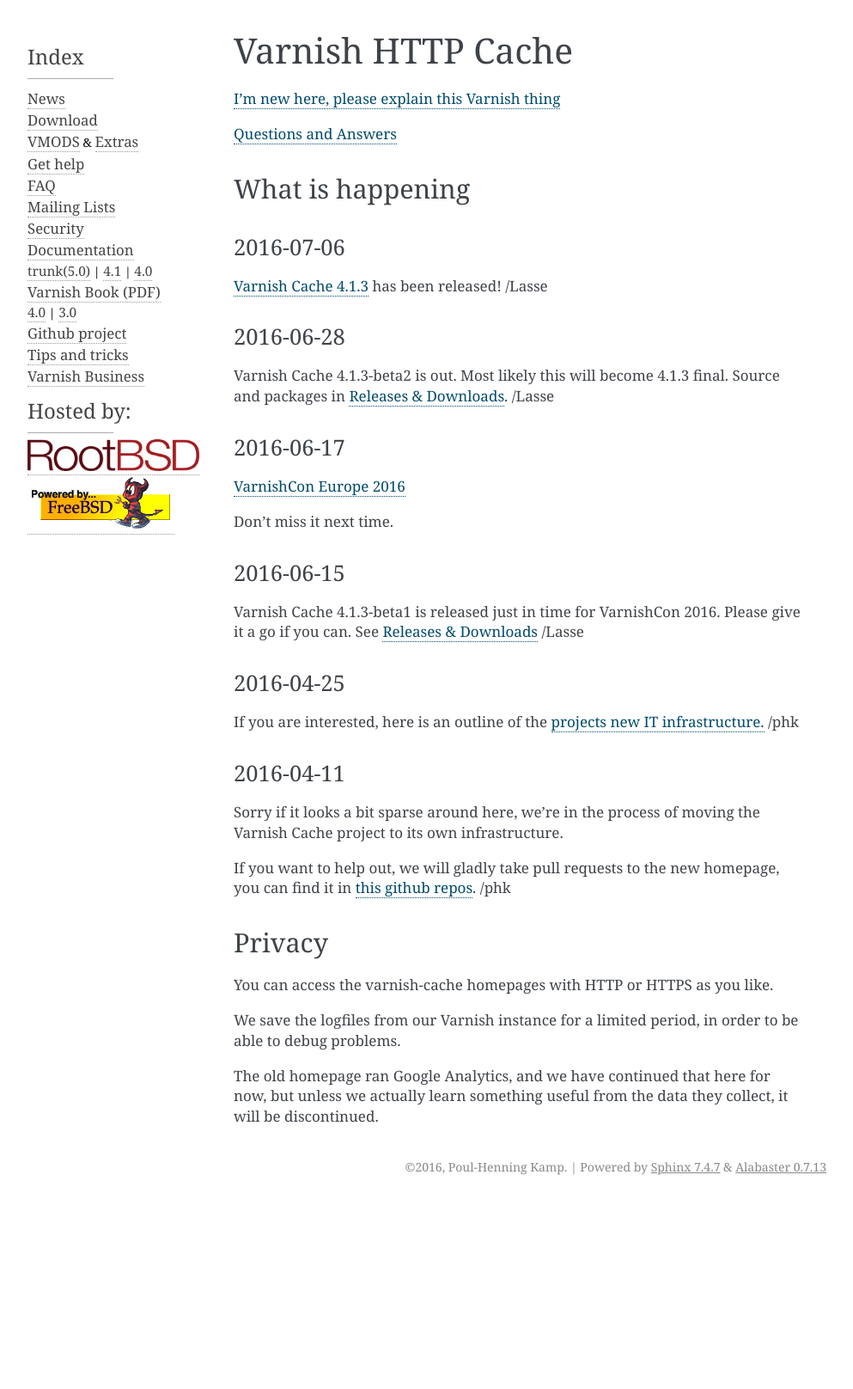
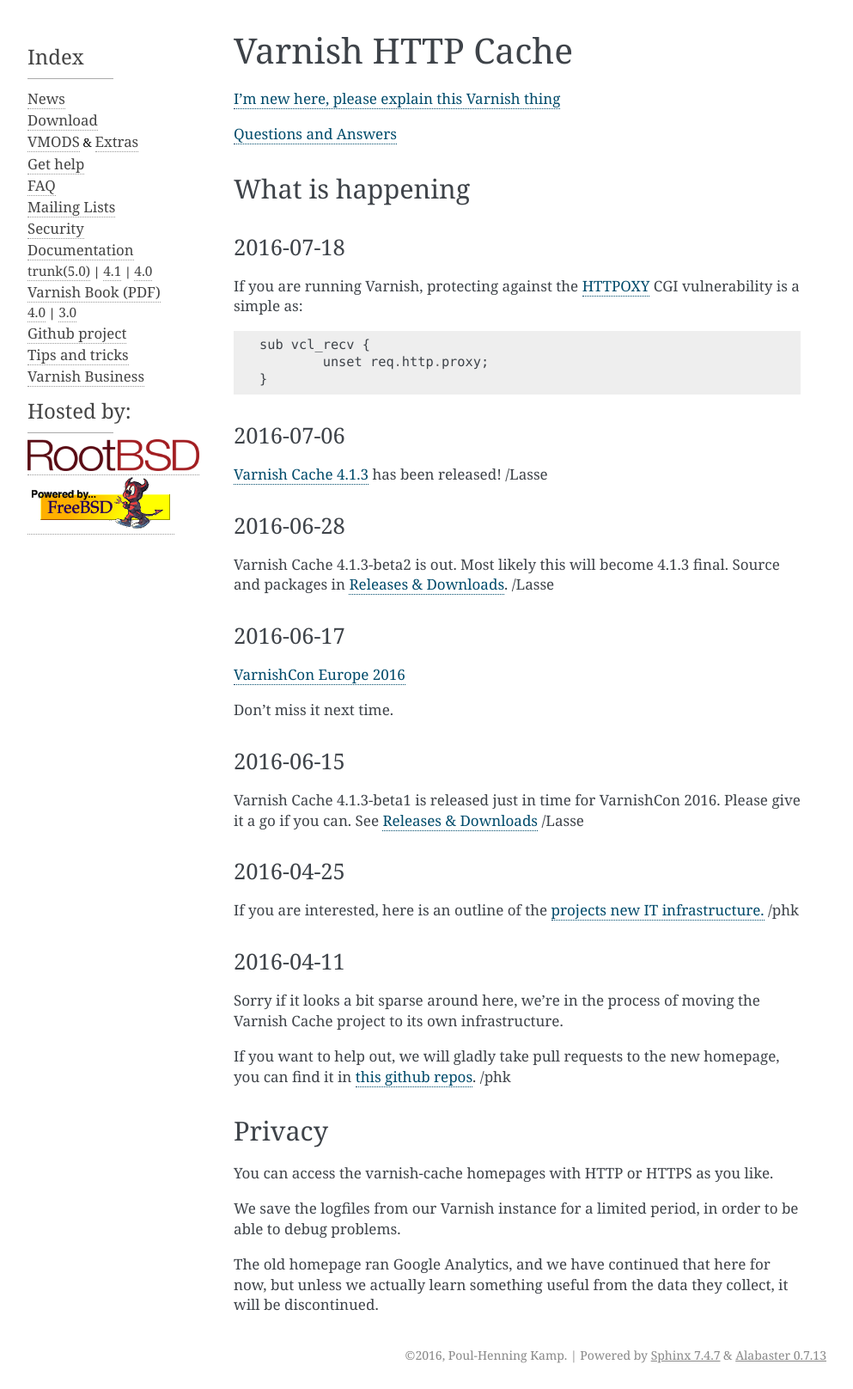
Before and after one commit to varnishcache/homepage, a Sphinx documentation site: the page built from R1/source/index.rst, in a window 1280 px wide. Shown: the whole page at 86% size, without its empty margins (148-1141 px from the left). Built offline with Sphinx 7.4.7, drawn with Linux system fonts in a browser that asks for light colours; pages that are not in the unit, such as notebooks, are missing from menus; comment, search, counter and statistics services are not loaded; before the commit the page ends 1397 px from its top, so only the background shows below that.

Commit message:
Add HTTPOXY profylatics to front page

```diff
--- a/R1/source/index.rst
+++ b/R1/source/index.rst
@@ -7,6 +7,17 @@
 
 What is happening
 -----------------
+
+2016-07-18
+~~~~~~~~~~
+
+If you are running Varnish, protecting against the
+`HTTPOXY <https://httpoxy.org/>`_ CGI vulnerability is a simple
+as::
+
+	sub vcl_recv {
+		unset req.http.proxy;
+	}
 
 2016-07-06
 ~~~~~~~~~~
```
